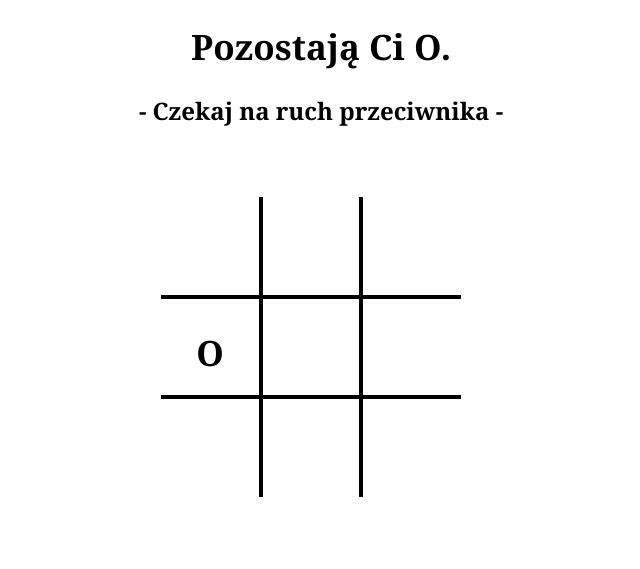
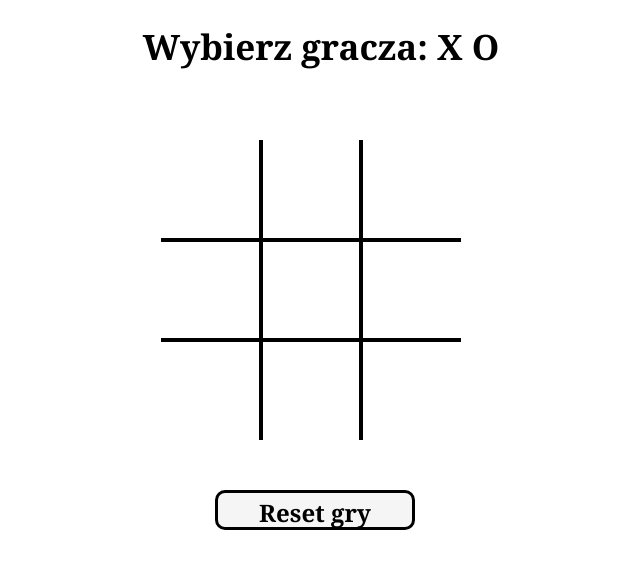
Before and after one commit to Kitermen/tictactoe-php, a PHP site: page /index.html in a window 1280 px wide. Shown: the top 569 px of the page, without its empty margins (319-959 px from the left). Run offline with PHP 8.4, Linux system fonts and the light colour scheme; data comes from the database, SQL or seed files in the repository; data that the repository does not hold is empty.

Commit message:
all done v3

```diff
--- a/gameplay.js
+++ b/gameplay.js
@@ -1,7 +1,9 @@
 const x = document.getElementById("x");
-        const o = document.getElementById("o");
-        const header = document.getElementById("header");
-        const move = document.getElementById("move_alert");
+const o = document.getElementById("o");
+const header = document.getElementById("header");
+const move = document.getElementById("move_alert");
+const reset = document.querySelector(".reset-button");
+
 
         let xo = null, boxes;
 
@@ -80,7 +82,13 @@
 
         o.addEventListener("click", ()=>clickedShape("O"));
         x.addEventListener("click", ()=>clickedShape("X"));
-
+        reset.addEventListener("click", (e)=>{
+            fetch("./reset.php");
+            location.reload();
+        });
+        window.addEventListener("load", (e)=>{
+            fetch("./reset.php");
+        });
 
         boxes = new Array(9).fill(0).map((el, ind) => {
             const div = document.getElementById(ind + 1);
--- a/index.html
+++ b/index.html
@@ -8,6 +8,7 @@
     <link rel="stylesheet" href="./style.css">
 </head>
 <body>
+    <main>
         <h1 style="text-align: center" id="header">Wybierz gracza: <span id="x">X</span> <span id="o">O</span></h1>
         <h2 style="text-align: center" id="move_alert"></h3>
         <div class="game">
@@ -21,6 +22,8 @@
             <div class="box" id="8" style="border-bottom:none"></div>
             <div class="box" id="9" style="border-right:none; border-bottom:none"></div>
         </div>
+        <div class="reset-button">Reset gry</div>
+    </main>
 
 <script src="./gameplay.js"></script>
 </body>
--- a/style.css
+++ b/style.css
@@ -10,6 +10,10 @@
 
 h2{
     margin-bottom: 70px;
+}
+
+span{
+    cursor: pointer;
 }
 
 .game{
@@ -30,3 +34,18 @@
     text-align: center;
     cursor: pointer;
 }
+
+.reset-button{
+    width: 200px;
+    height: 40px;
+    text-align: center;
+    font-size: 24px;
+    border: 3px solid black;
+    border-radius: 10px;
+    background-color: whitesmoke;
+    padding-top: 3px;
+    position: absolute;
+    left: 50%;
+    margin: 350px 0px 0px -106px;
+    cursor: pointer;
+}
```
Also changed, not shown: index.php (+5 -7 lines).
